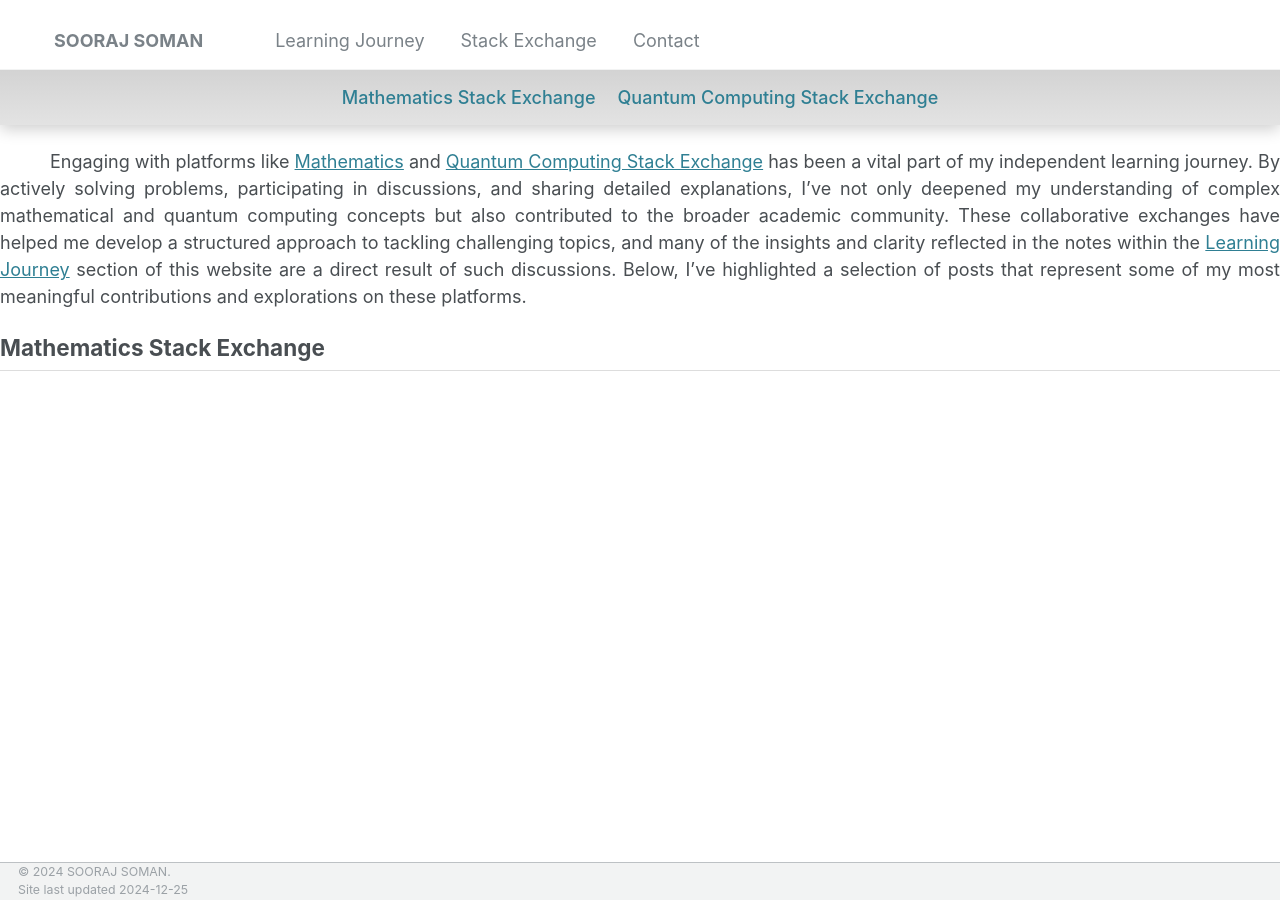
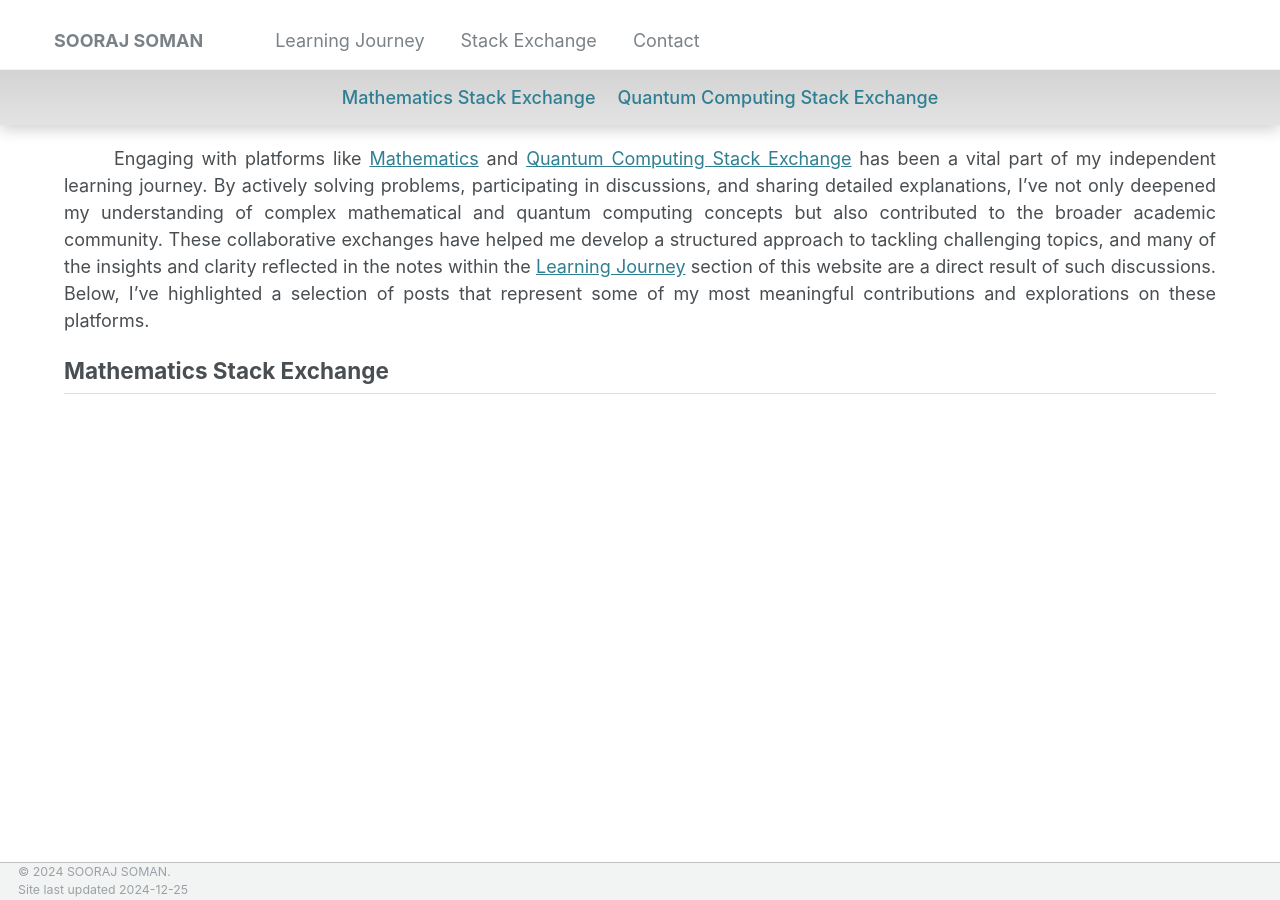
Before and after one commit to soorajss1729/soorajss1729.github.io, a Jekyll site: the page built from _stac/stac.md, in a window 1280 px wide. Built offline with Jekyll 4.4.1, drawn with Linux system fonts in a browser that asks for light colours.

Commit message:
Update stac.md

```diff
--- a/_stac/stac.md
+++ b/_stac/stac.md
@@ -57,6 +57,8 @@ h2 {
 }
 </style>
 
+<div class="learning-content">
+
 <a name="qc"></a>
 <div class="text-block">
  <p>Engaging with platforms like <a href="https://math.stackexchange.com/users/223599/sooraj-soman?tab=profile">Mathematics</a> and <a href="https://quantumcomputing.stackexchange.com/users/18369/sooraj-soman?tab=profile">Quantum Computing Stack Exchange</a> has been a vital part of my independent learning journey. By actively solving problems, participating in discussions, and sharing detailed explanations, I’ve not only deepened my understanding of complex mathematical and quantum computing concepts but also contributed to the broader academic community. These collaborative exchanges have helped me develop a structured approach to tackling challenging topics, and many of the insights and clarity reflected in the notes within the <a href="/learning/">Learning Journey</a> section of this website are a direct result of such discussions. Below, I’ve highlighted a selection of posts that represent some of my most meaningful contributions and explorations on these platforms.</p>
```
